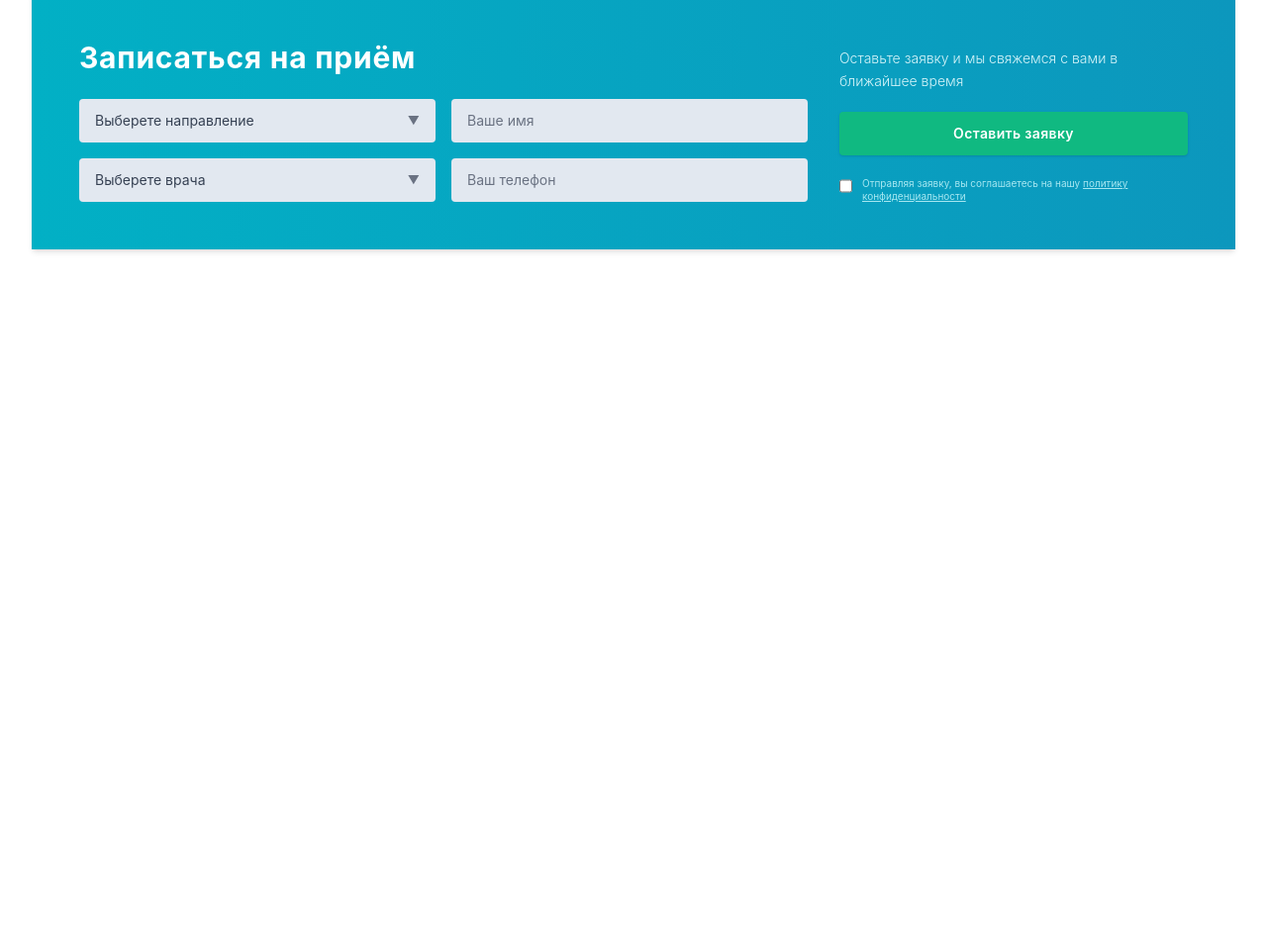
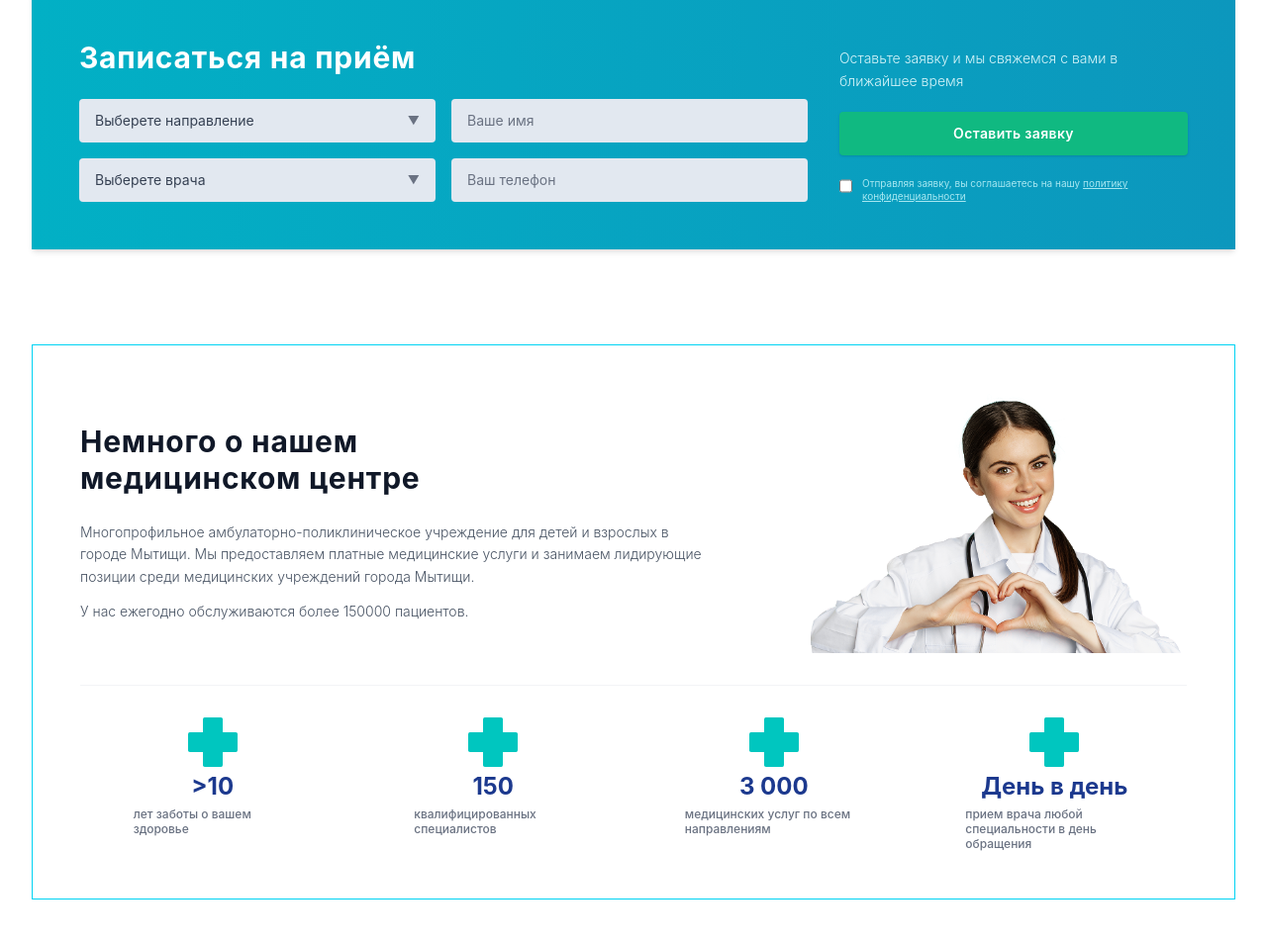
Before and after one commit to tabarovahadica46-source/exam.week4, a website: page index.html in a window 1280 px wide. Shown: the part 1093-2050 px from the top of the page at 99% size. Before the commit the page ends 1393 px from the top, so only its background shows below. Drawn offline with nearby package versions, Linux system fonts and the light colour scheme; files that its build step writes are made by us from their sources.

Commit message:
section-2

```diff
--- a/index.html
+++ b/index.html
@@ -7,7 +7,7 @@
     <link rel="stylesheet" href="src/output.css">
 </head>
 <body>
-    <header class="w-full bg-white font-sans sticky top-0 z-50 shadow-sm">
+    <header class="w-full bg-white font-sans  shadow-sm">
 
   <div class="max-w-7xl mx-auto px-4 sm:px-6 lg:px-8 border-b border-gray-100 py-3 flex items-center justify-between gap-4">
 
@@ -308,5 +308,79 @@
 
   </div>
 </section>
+
+<section class="w-full bg-white py-12 px-4 sm:px-6 lg:px-8 font-sans">
+  <div class="max-w-7xl mx-auto">
+
+    <div class="border border-cyan-400 p-6 md:p-10 lg:p-12 relative overflow-hidden">
+
+      <div class="grid grid-cols-1 lg:grid-cols-12 gap-8 items-center relative z-10">
+
+        <div class="lg:col-span-7 space-y-6">
+
+          <h2 class="text-2xl md:text-3xl font-bold text-gray-900 leading-tight tracking-wide">
+            Немного о нашем<br>медицинском центре
+          </h2>
+
+          <div class="text-xs sm:text-sm text-gray-600 leading-relaxed space-y-3 max-w-2xl font-light">
+            <p>
+              Многопрофильное амбулаторно-поликлиническое учреждение для детей и взрослых в городе Мытищи. Мы предоставляем платные медицинские услуги и занимаем лидирующие позиции среди медицинских учреждений города Мытищи.
+            </p>
+            <p>
+              У нас ежегодно обслуживаются более 150000 пациентов.
+            </p>
+          </div>
+
+        </div>
+
+        <div class="lg:col-span-5 flex justify-center lg:justify-end mt-6 lg:mt-0">
+          <div class="w-64 sm:w-72 md:w-80 lg:w-[380px] aspect-[4/3] lg:aspect-auto flex items-center justify-center">
+            <img src="./src/img_h/hgc.png" alt="" class="max-w-full max-h-full object-contain">
+          </div>
+        </div>
+
+      </div>
+
+      <div class="border-t border-gray-100 my-8"></div>
+
+      <div class="grid grid-cols-2 md:grid-cols-4 gap-6 md:gap-4 relative z-10">
+
+        <div class="flex flex-col space-y-2 items-center">
+        <img src="./src/img_h/cross.png" alt="">
+          <div class="text-xl md:text-2xl font-bold text-blue-900 leading-none">&gt;10</div>
+          <p class="text-[10px] md:text-xs text-gray-500 leading-tight font-medium max-w-[160px]">
+            лет заботы о вашем здоровье
+          </p>
+        </div>
+
+        <div class="flex flex-col space-y-2 items-center">
+           <img src="./src/img_h/cross.png" alt="">
+          <div class="text-xl md:text-2xl font-bold text-blue-900 leading-none">150</div>
+          <p class="text-[10px] md:text-xs text-gray-500 leading-tight font-medium max-w-[160px]">
+            квалифицированных специалистов
+          </p>
+        </div>
+
+        <div class="flex flex-col space-y-2 items-center">
+         <img src="./src/img_h/cross.png" alt="">
+          <div class="text-xl md:text-2xl font-bold text-blue-900 leading-none">3 000</div>
+          <p class="text-[10px] md:text-xs text-gray-500 leading-tight font-medium max-w-[180px]">
+            медицинских услуг по всем направлениям
+          </p>
+        </div>
+
+        <div class="flex flex-col space-y-2 items-center">
+          <img src="./src/img_h/cross.png" alt="">
+          <div class="text-xl md:text-2xl font-bold text-blue-900 leading-none">День в день</div>
+          <p class="text-[10px] md:text-xs text-gray-500 leading-tight font-medium max-w-[180px]">
+            прием врача любой специальности в день обращения
+          </p>
+        </div>
+
+      </div>
+
+    </div>
+  </div>
+</section>
 </body>
 </html>
```
Also changed, not shown: src/img_h/cross.png (added), src/img_h/hgc.png (added).
